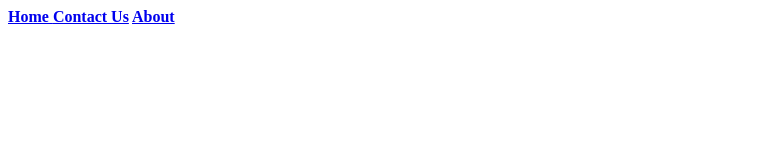
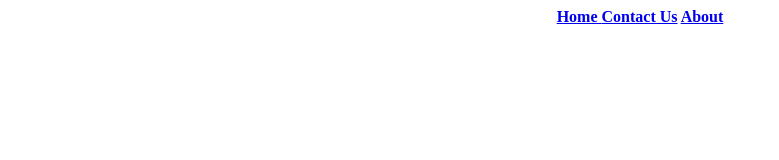
Before and after one commit to Sanduni9064/Week-02-First-Task, a plain HTML site: page about.html in a window 1280 px wide. Shown: the whole page, without its empty margins (0-779 px from the left). Drawn offline with Linux system fonts and the light colour scheme.

Commit message:
Add Center Tag

```diff
--- a/about.html
+++ b/about.html
@@ -8,9 +8,9 @@
 <body>
 
    <nav>
-<strong> <a href="Index.html"> Home </a> </strong>
+<center> <strong> <a href="Index.html"> Home </a> </strong>
 <strong> <a href="Contact.html"> Contact Us</a> </strong>
-<strong> <a href="About.html"> About </a> </strong>
+<strong> <a href="About.html"> About </a> </strong> </center>
     </nav>
 
 
```
